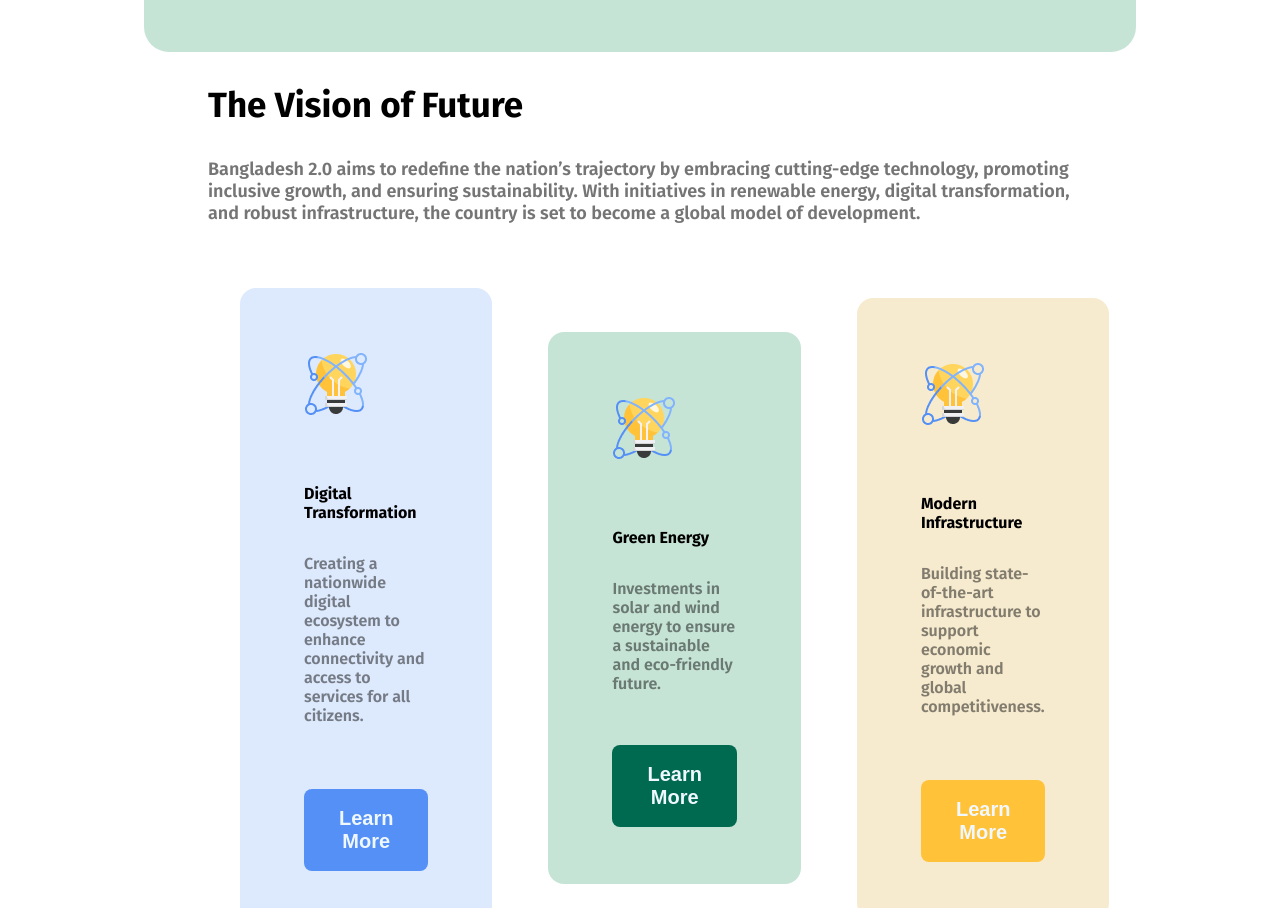
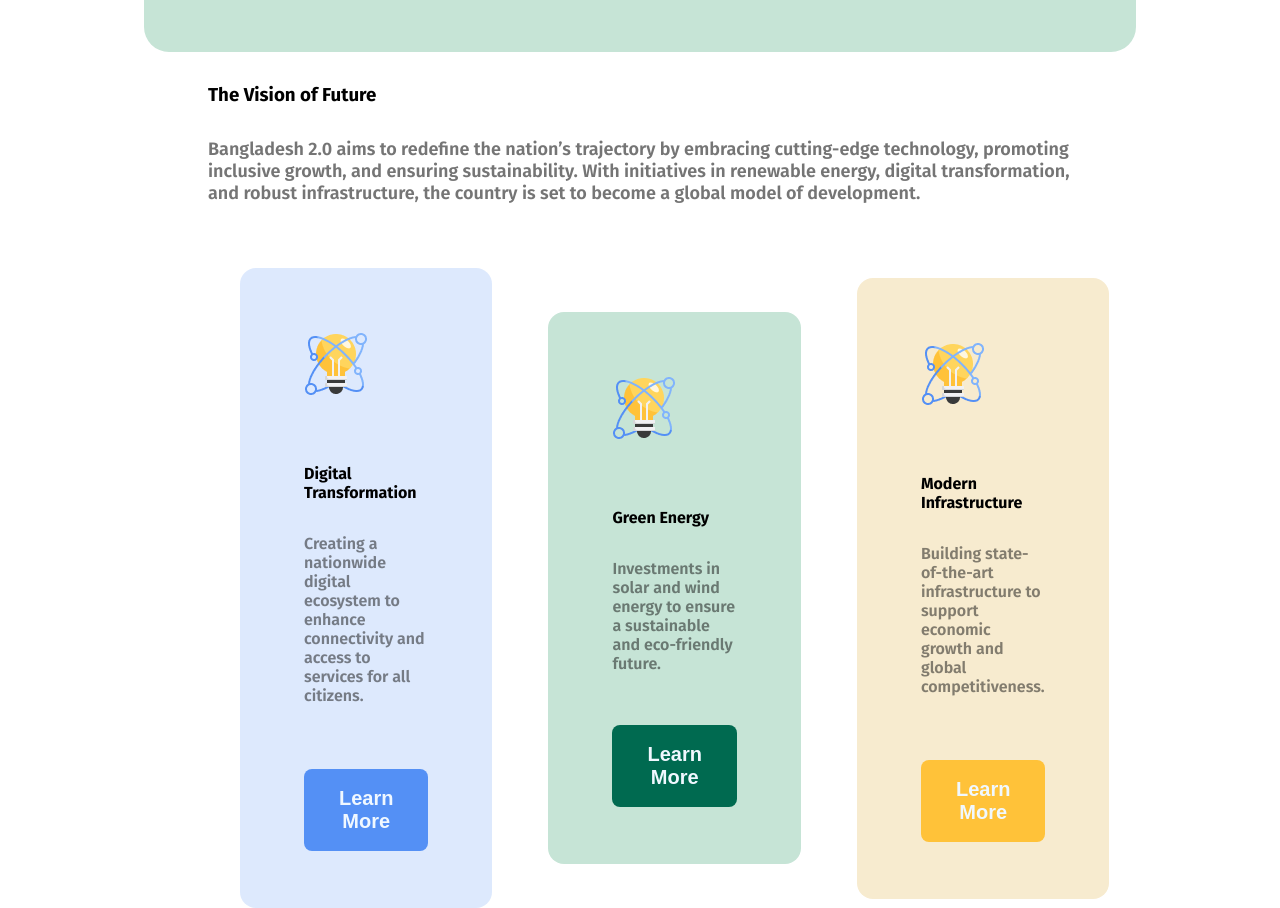
Before and after one commit to nur412579/ass-1, a plain HTML site: page index.html in a window 1280 px wide. Shown: the part 871-1779 px from the top of the page. Drawn offline with Linux system fonts and the light colour scheme.

Commit message:
added css changes

```diff
--- a/style/index.css
+++ b/style/index.css
@@ -17,11 +17,11 @@ body {
     border-radius: 25px;
  background: #C6E4D6;
 }
-.section-title {
+/* .section-title {
 font-size: 35px;
 font-weight: bold;
 border-radius: 5px;
-}
+} */
 .section-description {
 font-size: 18px;
 color: #757575;
```
